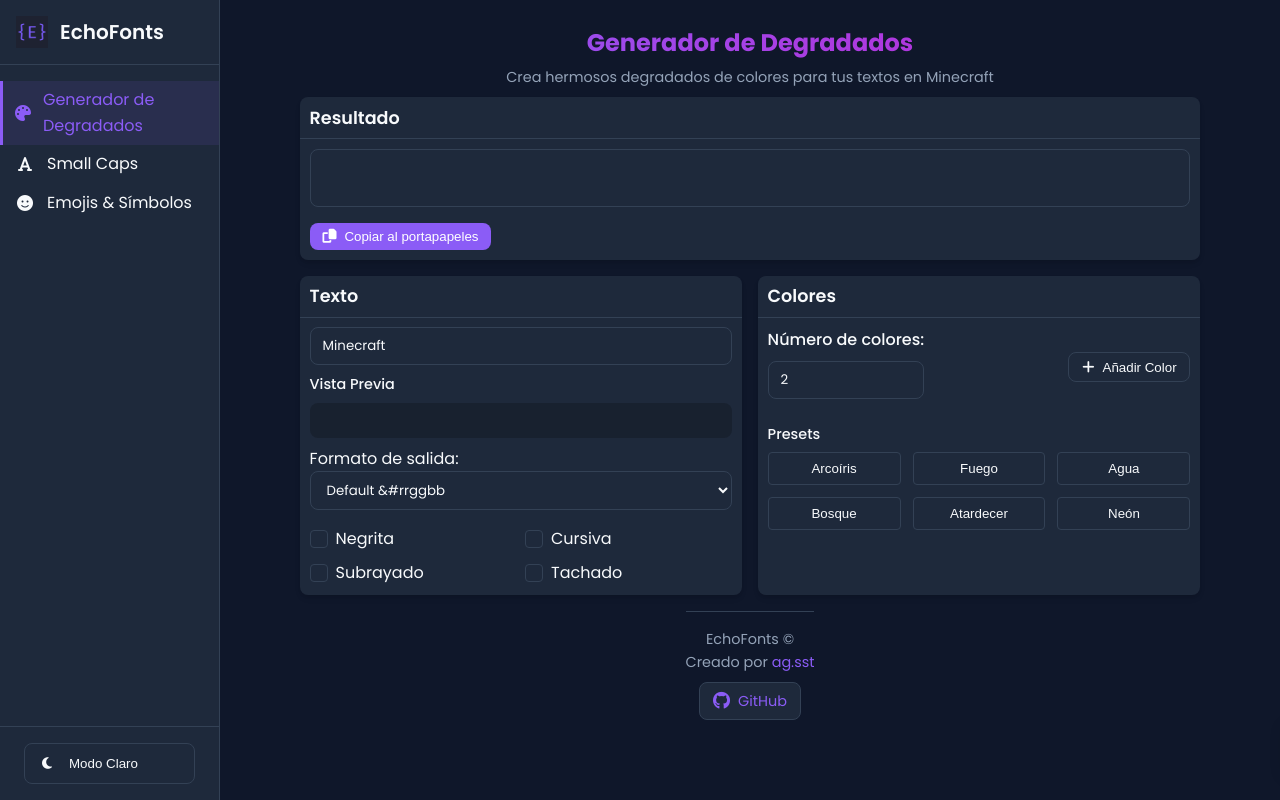
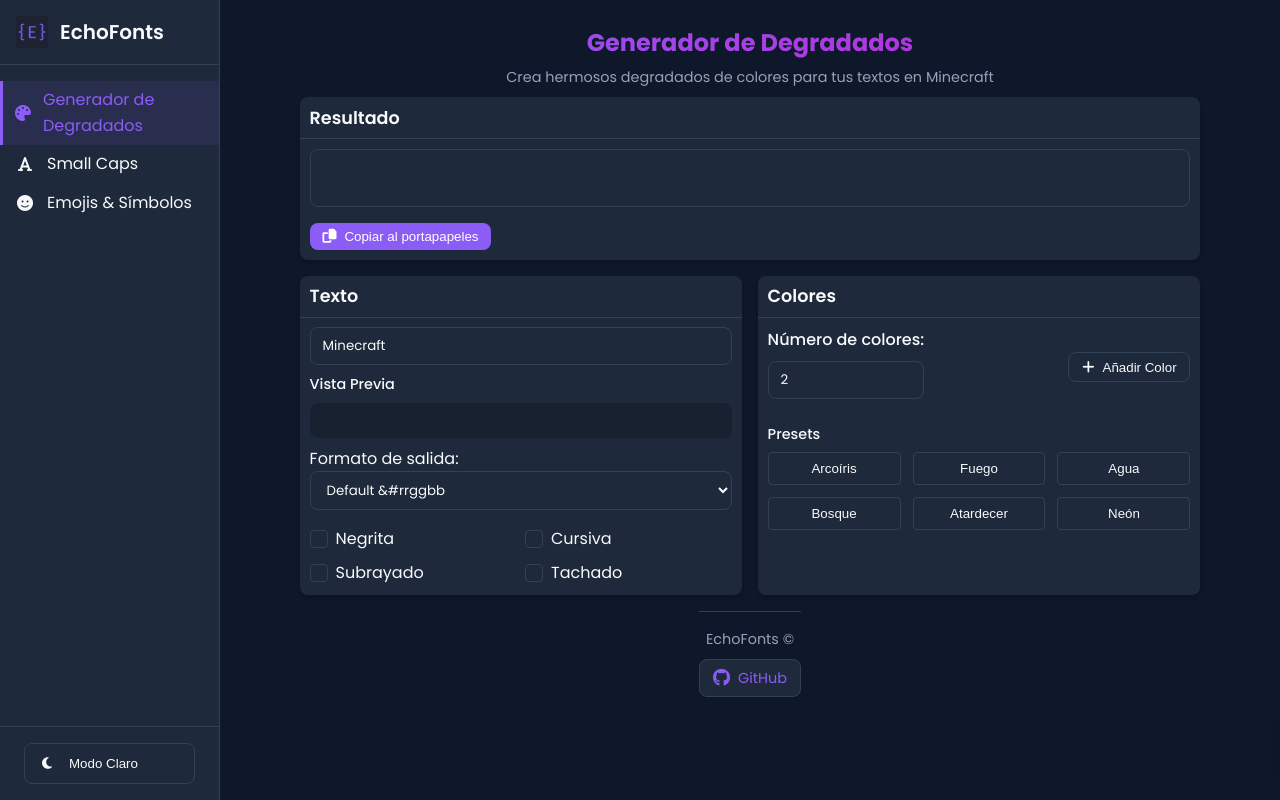
Before and after one commit to alonsopo/echofonts, a plain HTML site: page index.html in a window 1280 px wide. Drawn offline with Linux system fonts and the light colour scheme; a script that the page names is missing.

Commit message:
fix message

```diff
--- a/index.html
+++ b/index.html
@@ -194,7 +194,6 @@
             </section>
             <footer class="app-footer">
                 <p>EchoFonts &copy; <span id="current-year"></span></p>
-                <p>Creado por <a href="" target="_blank">ag.sst</a></p>
                 <div class="social-links">
                     <a href="https://github.com/Javiipo" target="_blank" class="social-btn">
                         <i class="fab fa-github"></i> GitHub
```
